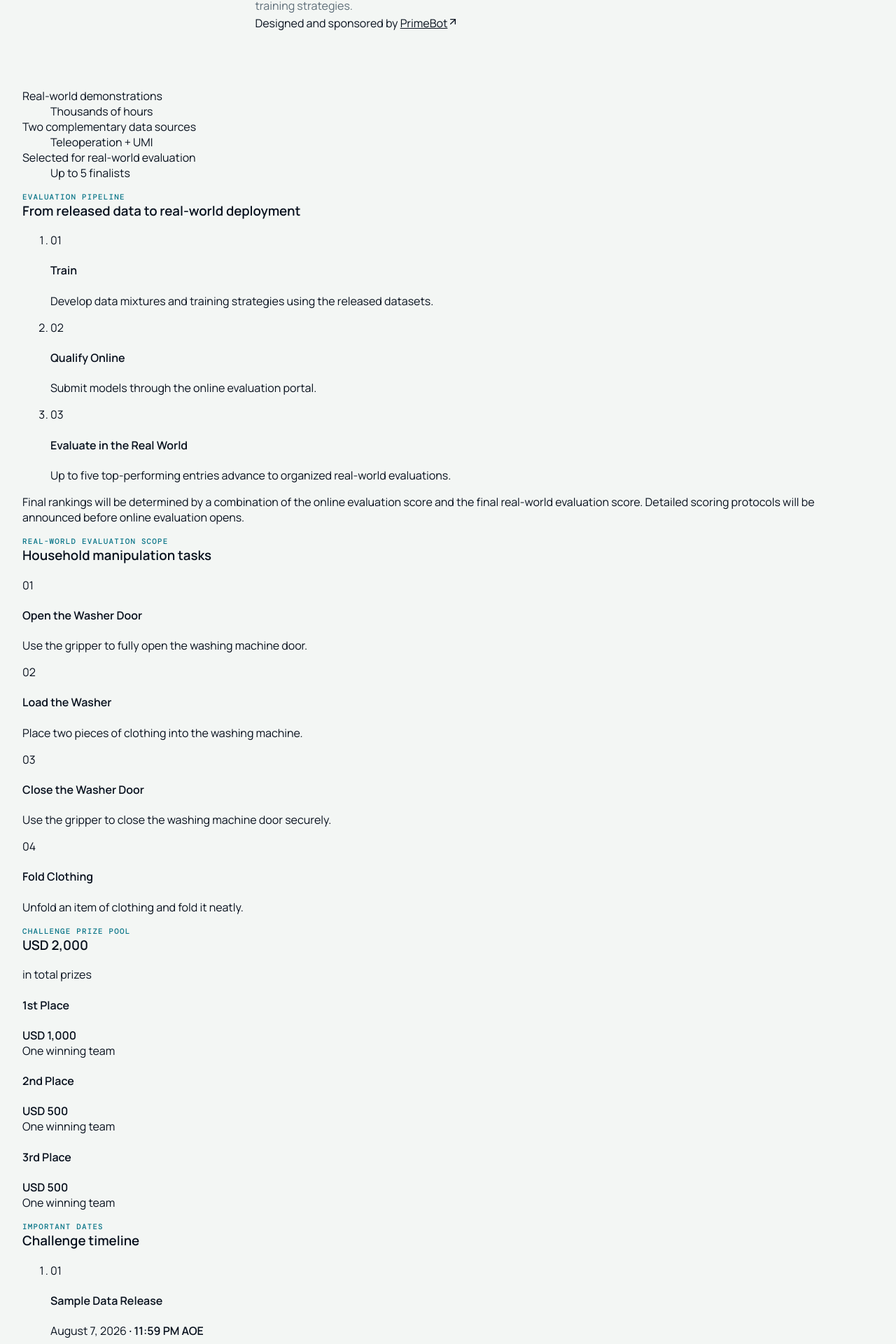
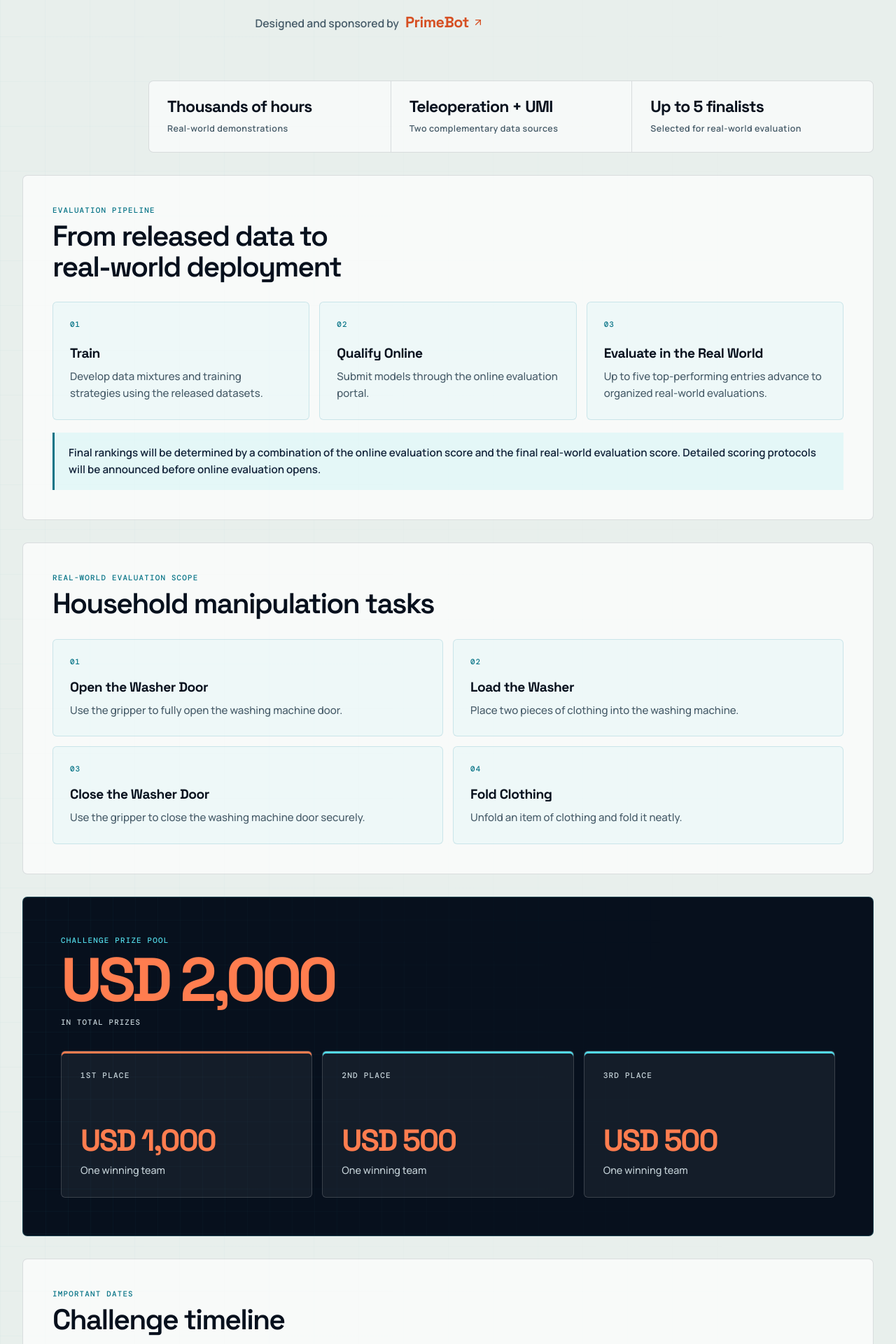
Before and after one commit to bimanual-robot-learning/bimanual-robot-learning.github.io, a React (Vite) app: page / in a window 1280 px wide. Shown: the part 7010-8930 px from the top of the page at 70% size. Built offline with nearby package versions, Linux system fonts and the light colour scheme.

Commit message:
style: design challenge track and prize pool

```diff
--- a/src/App.css
+++ b/src/App.css
@@ -1311,6 +1311,477 @@
   font-size: 0.8rem;
   font-weight: 600;
   line-height: 1.5;
+}
+
+.section--challenge {
+  position: relative;
+  overflow: hidden;
+  background: var(--paper-soft);
+}
+
+.challenge-grid {
+  position: absolute;
+  inset: 0;
+  opacity: 0.36;
+  background-image:
+    linear-gradient(rgba(27, 132, 153, 0.08) 1px, transparent 1px),
+    linear-gradient(90deg, rgba(27, 132, 153, 0.08) 1px, transparent 1px);
+  background-size: 64px 64px;
+  mask-image: linear-gradient(90deg, #000, transparent 92%);
+  pointer-events: none;
+}
+
+.challenge-content {
+  position: relative;
+  z-index: 1;
+}
+
+.section--challenge .section-heading h2 {
+  max-width: 980px;
+  text-wrap: balance;
+}
+
+.section--challenge .section-heading .eyebrow,
+.challenge-block > .eyebrow,
+.challenge-timeline > .eyebrow {
+  color: var(--cyan-deep);
+}
+
+.section--challenge .section-description {
+  max-width: 900px;
+}
+
+.challenge-sponsor {
+  display: flex;
+  max-width: 900px;
+  margin: 20px 0 0;
+  flex-wrap: wrap;
+  align-items: baseline;
+  gap: 4px 9px;
+  color: var(--slate-readable);
+  font-size: 0.98rem;
+  font-weight: 600;
+  line-height: 1.55;
+}
+
+.challenge-sponsor a {
+  display: inline-flex;
+  align-items: center;
+  gap: 5px;
+  color: var(--orange-deep);
+  font-family: var(--font-display);
+  font-size: 1.35rem;
+  font-weight: 700;
+  letter-spacing: -0.025em;
+  text-decoration: none;
+}
+
+.challenge-facts {
+  display: grid;
+  margin: 0 0 32px 180px;
+  padding: 0;
+  overflow: hidden;
+  background: rgba(255, 255, 255, 0.62);
+  border: 1px solid var(--line-light);
+  border-radius: 7px;
+  grid-template-columns: repeat(3, minmax(0, 1fr));
+}
+
+.challenge-facts > div {
+  display: flex;
+  min-width: 0;
+  padding: 24px 26px;
+  flex-direction: column;
+  gap: 9px;
+}
+
+.challenge-facts > div + div {
+  border-left: 1px solid var(--line-light);
+}
+
+.challenge-facts dt {
+  order: 2;
+  color: var(--slate-readable);
+  font-size: 0.78rem;
+  font-weight: 600;
+  letter-spacing: 0.035em;
+  line-height: 1.45;
+}
+
+.challenge-facts dd {
+  order: 1;
+  margin: 0;
+  color: var(--ink-950);
+  font-family: var(--font-display);
+  font-size: clamp(1.2rem, 1.8vw, 1.55rem);
+  font-weight: 650;
+  letter-spacing: -0.035em;
+  line-height: 1.12;
+}
+
+.challenge-block,
+.challenge-timeline {
+  padding: clamp(28px, 4vw, 42px);
+  margin-bottom: 32px;
+  background: rgba(255, 255, 255, 0.68);
+  border: 1px solid var(--line-light);
+  border-radius: 7px;
+}
+
+.challenge-block > .eyebrow,
+.challenge-timeline > .eyebrow,
+.challenge-prize-pool > header .eyebrow {
+  margin: 0 0 8px;
+}
+
+.challenge-block > h3,
+.challenge-timeline > h3 {
+  max-width: 760px;
+  margin: 0 0 28px;
+  color: var(--ink-950);
+  font-family: var(--font-display);
+  font-size: clamp(1.8rem, 3.2vw, 2.65rem);
+  font-weight: 600;
+  letter-spacing: -0.045em;
+  line-height: 1.08;
+  text-wrap: balance;
+}
+
+.challenge-flow {
+  display: grid;
+  padding: 0;
+  margin: 0;
+  grid-template-columns: repeat(3, minmax(0, 1fr));
+  gap: 14px;
+  list-style: none;
+}
+
+.challenge-flow li,
+.challenge-task-grid article {
+  min-width: 0;
+  padding: 24px;
+  background: rgba(82, 216, 230, 0.06);
+  border: 1px solid rgba(27, 132, 153, 0.17);
+  border-radius: 6px;
+}
+
+.challenge-flow li > span,
+.challenge-task-grid article > span,
+.challenge-timeline li > span {
+  display: block;
+  margin-bottom: 23px;
+  color: var(--cyan-deep);
+  font-family: var(--font-mono);
+  font-size: 0.68rem;
+  font-weight: 600;
+  letter-spacing: 0.1em;
+}
+
+.challenge-flow h4,
+.challenge-task-grid h4 {
+  margin: 0 0 10px;
+  color: var(--ink-950);
+  font-family: var(--font-display);
+  font-size: 1.2rem;
+  font-weight: 650;
+  letter-spacing: -0.025em;
+  line-height: 1.2;
+}
+
+.challenge-flow p,
+.challenge-task-grid p {
+  margin: 0;
+  color: var(--slate-readable);
+  font-size: 0.94rem;
+  font-weight: 500;
+  line-height: 1.62;
+}
+
+.challenge-scoring-note {
+  padding: 17px 20px;
+  margin: 18px 0 0;
+  color: var(--ink-800);
+  background: rgba(82, 216, 230, 0.12);
+  border-left: 3px solid var(--cyan-deep);
+  font-size: 0.95rem;
+  font-weight: 650;
+  line-height: 1.6;
+}
+
+.challenge-task-grid {
+  display: grid;
+  grid-template-columns: repeat(2, minmax(0, 1fr));
+  gap: 14px;
+}
+
+.challenge-task-grid article > span {
+  margin-bottom: 18px;
+}
+
+.challenge-prize-pool {
+  position: relative;
+  isolation: isolate;
+  overflow: hidden;
+  padding: clamp(34px, 5vw, 54px);
+  margin-bottom: 32px;
+  color: var(--white);
+  background: var(--ink-950);
+  border: 1px solid rgba(82, 216, 230, 0.22);
+  border-radius: 7px;
+}
+
+.challenge-prize-pool__grid {
+  position: absolute;
+  inset: 0;
+  z-index: -1;
+  opacity: 0.18;
+  background-image:
+    linear-gradient(rgba(82, 216, 230, 0.2) 1px, transparent 1px),
+    linear-gradient(90deg, rgba(82, 216, 230, 0.2) 1px, transparent 1px);
+  background-size: 32px 32px;
+  mask-image: linear-gradient(90deg, #000, transparent 84%);
+}
+
+.challenge-prize-pool > header {
+  margin-bottom: 32px;
+}
+
+.challenge-prize-pool > header .eyebrow {
+  color: var(--cyan);
+}
+
+.challenge-prize-pool > header h3 {
+  margin: 0;
+  color: var(--orange);
+  font-family: var(--font-display);
+  font-size: clamp(3rem, 7vw, 5.5rem);
+  font-weight: 700;
+  letter-spacing: -0.065em;
+  line-height: 0.95;
+}
+
+.challenge-prize-pool > header > p:last-child {
+  margin: 12px 0 0;
+  color: var(--slate-light-readable);
+  font-family: var(--font-mono);
+  font-size: 0.68rem;
+  font-weight: 600;
+  letter-spacing: 0.1em;
+  line-height: 1.45;
+  text-transform: uppercase;
+}
+
+.challenge-prize-grid {
+  display: grid;
+  grid-template-columns: repeat(3, minmax(0, 1fr));
+  gap: 14px;
+}
+
+.challenge-prize-grid article {
+  display: flex;
+  min-width: 0;
+  min-height: 210px;
+  padding: 27px;
+  flex-direction: column;
+  justify-content: flex-end;
+  background: rgba(255, 255, 255, 0.055);
+  border: 1px solid rgba(255, 255, 255, 0.16);
+  border-radius: 6px;
+}
+
+.challenge-prize-grid article[data-accent='primary'] {
+  box-shadow: inset 0 3px 0 var(--orange);
+}
+
+.challenge-prize-grid article[data-accent='secondary'] {
+  box-shadow: inset 0 3px 0 var(--cyan);
+}
+
+.challenge-prize-grid h4 {
+  margin: 0 0 auto;
+  color: var(--slate-light-readable);
+  font-family: var(--font-mono);
+  font-size: 0.7rem;
+  font-weight: 600;
+  letter-spacing: 0.1em;
+  text-transform: uppercase;
+}
+
+.challenge-prize-grid strong {
+  display: block;
+  color: var(--orange);
+  font-family: var(--font-display);
+  font-size: clamp(1.8rem, 3.4vw, 3rem);
+  font-weight: 700;
+  letter-spacing: -0.05em;
+  line-height: 1;
+  white-space: nowrap;
+}
+
+.challenge-prize-grid p {
+  margin: 10px 0 0;
+  color: var(--slate-light-readable);
+  font-size: 0.9rem;
+  font-weight: 500;
+  line-height: 1.5;
+}
+
+.challenge-timeline {
+  margin-bottom: 0;
+}
+
+.challenge-timeline > ol {
+  display: grid;
+  padding: 0;
+  margin: 0;
+  grid-template-columns: repeat(5, minmax(0, 1fr));
+  list-style: none;
+}
+
+.challenge-timeline li {
+  min-width: 0;
+  padding: 4px 22px 8px;
+}
+
+.challenge-timeline li:first-child {
+  padding-left: 0;
+}
+
+.challenge-timeline li + li {
+  border-left: 1px solid var(--line-light);
+}
+
+.challenge-timeline li > span {
+  margin-bottom: 18px;
+  color: var(--orange-deep);
+}
+
+.challenge-timeline h4 {
+  margin: 0 0 12px;
+  color: var(--ink-950);
+  font-family: var(--font-display);
+  font-size: 1rem;
+  font-weight: 650;
+  letter-spacing: -0.02em;
+  line-height: 1.25;
+}
+
+.challenge-timeline li p {
+  margin: 0;
+  color: var(--slate-readable);
+  font-family: var(--font-mono);
+  font-size: 0.72rem;
+  font-weight: 600;
+  line-height: 1.55;
+}
+
+.challenge-timeline li b {
+  color: var(--cyan-deep);
+  font-weight: 700;
+}
+
+.challenge-resources {
+  display: grid;
+  margin-top: 34px;
+  padding-top: 28px;
+  border-top: 1px solid var(--line-light);
+  grid-template-columns: repeat(2, minmax(0, 1fr));
+  gap: 14px;
+}
+
+.challenge-resources > div {
+  display: flex;
+  min-height: 82px;
+  padding: 20px 22px;
+  align-items: center;
+  justify-content: space-between;
+  gap: 20px;
+  background: rgba(82, 216, 230, 0.045);
+  border: 1px dashed rgba(27, 132, 153, 0.38);
+  border-radius: 6px;
+}
+
+.challenge-resources span {
+  color: var(--ink-950);
+  font-family: var(--font-display);
+  font-size: 1.05rem;
+  font-weight: 650;
+}
+
+.challenge-resources b {
+  color: var(--cyan-deep);
+  font-family: var(--font-mono);
+  font-size: 0.66rem;
+  font-weight: 700;
+  letter-spacing: 0.09em;
+  text-transform: uppercase;
+  white-space: nowrap;
+}
+
+.challenge-organizers {
+  padding-top: clamp(44px, 6vw, 72px);
+  margin-top: clamp(44px, 6vw, 72px);
+  border-top: 1px solid var(--line-light);
+}
+
+.challenge-organizers > header {
+  margin-bottom: 28px;
+}
+
+.challenge-organizers > header .eyebrow {
+  color: var(--cyan-deep);
+}
+
+.challenge-organizers > header h3 {
+  margin: 7px 0 10px;
+  color: var(--ink-950);
+  font-family: var(--font-display);
+  font-size: clamp(1.8rem, 3vw, 2.45rem);
+  font-weight: 600;
+  letter-spacing: -0.04em;
+  line-height: 1.1;
+}
+
+.challenge-organizers > header > p:last-child {
+  max-width: 720px;
+  margin: 0;
+  color: var(--slate-readable);
+  font-size: 1rem;
+  font-weight: 500;
+  line-height: 1.62;
+}
+
+.challenge-organizer-grid {
+  display: grid;
+  grid-template-columns: repeat(2, minmax(0, 1fr));
+  gap: 20px;
+}
+
+.person-card--challenge-organizer {
+  display: grid;
+  grid-template-columns: 104px 1fr;
+  align-items: center;
+  background: rgba(255, 255, 255, 0.54);
+  border: 1px solid var(--line-light);
+  border-radius: 7px;
+}
+
+.person-card--challenge-organizer .person-card__media {
+  aspect-ratio: 0.84;
+  border-radius: 6px 0 0 6px;
+}
+
+.person-card--challenge-organizer .person-card__copy {
+  padding: 18px;
+}
+
+.person-card--challenge-organizer .person-card__copy h4 {
+  margin: 0;
+  color: var(--ink-950);
+  font-family: var(--font-display);
+  font-size: 1rem;
+  font-weight: 600;
+  letter-spacing: -0.025em;
 }
 
 .section--organizers {
```
Also changed, not shown: 1 other file (tests, documents, lock files or other folders).
